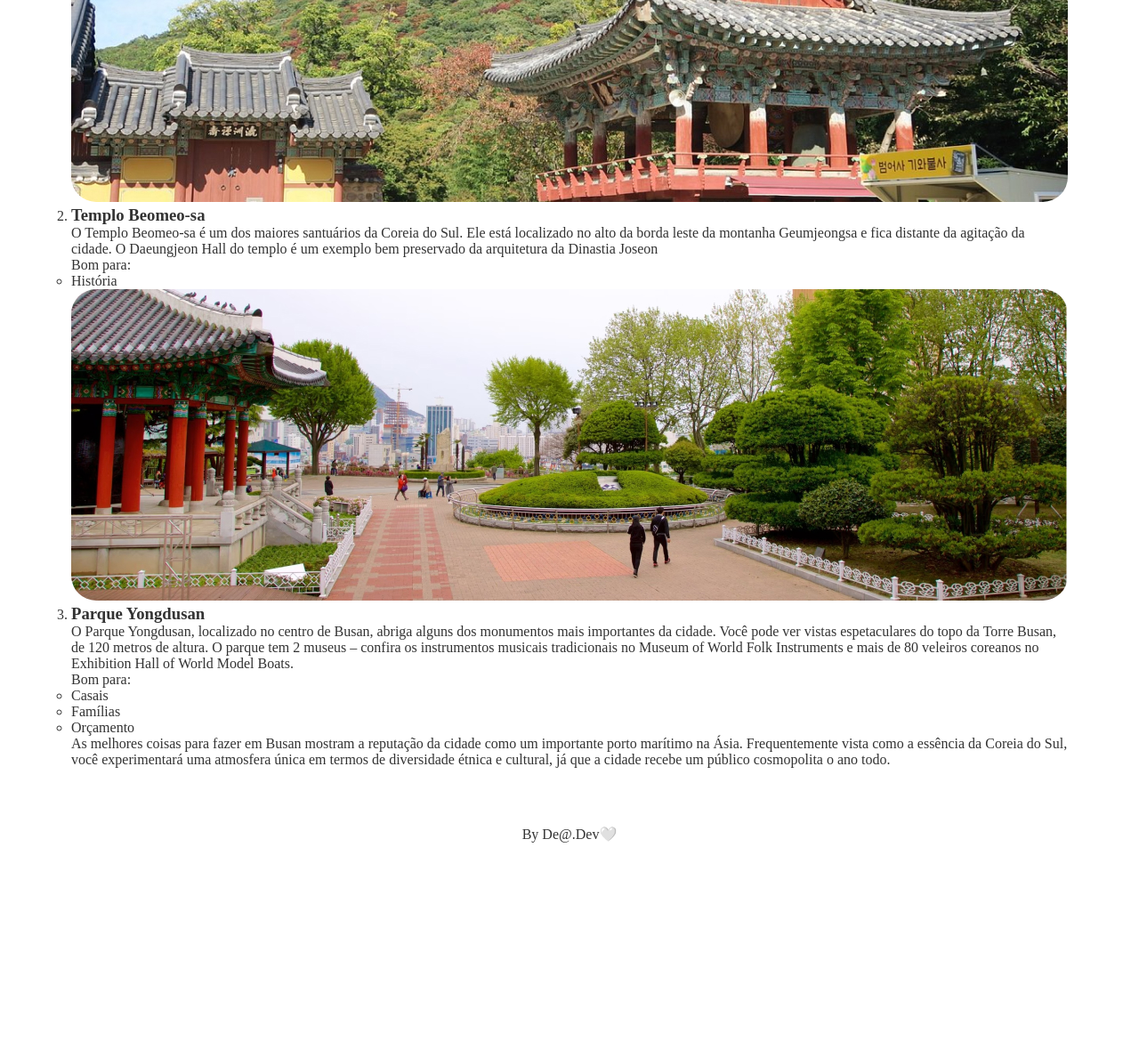
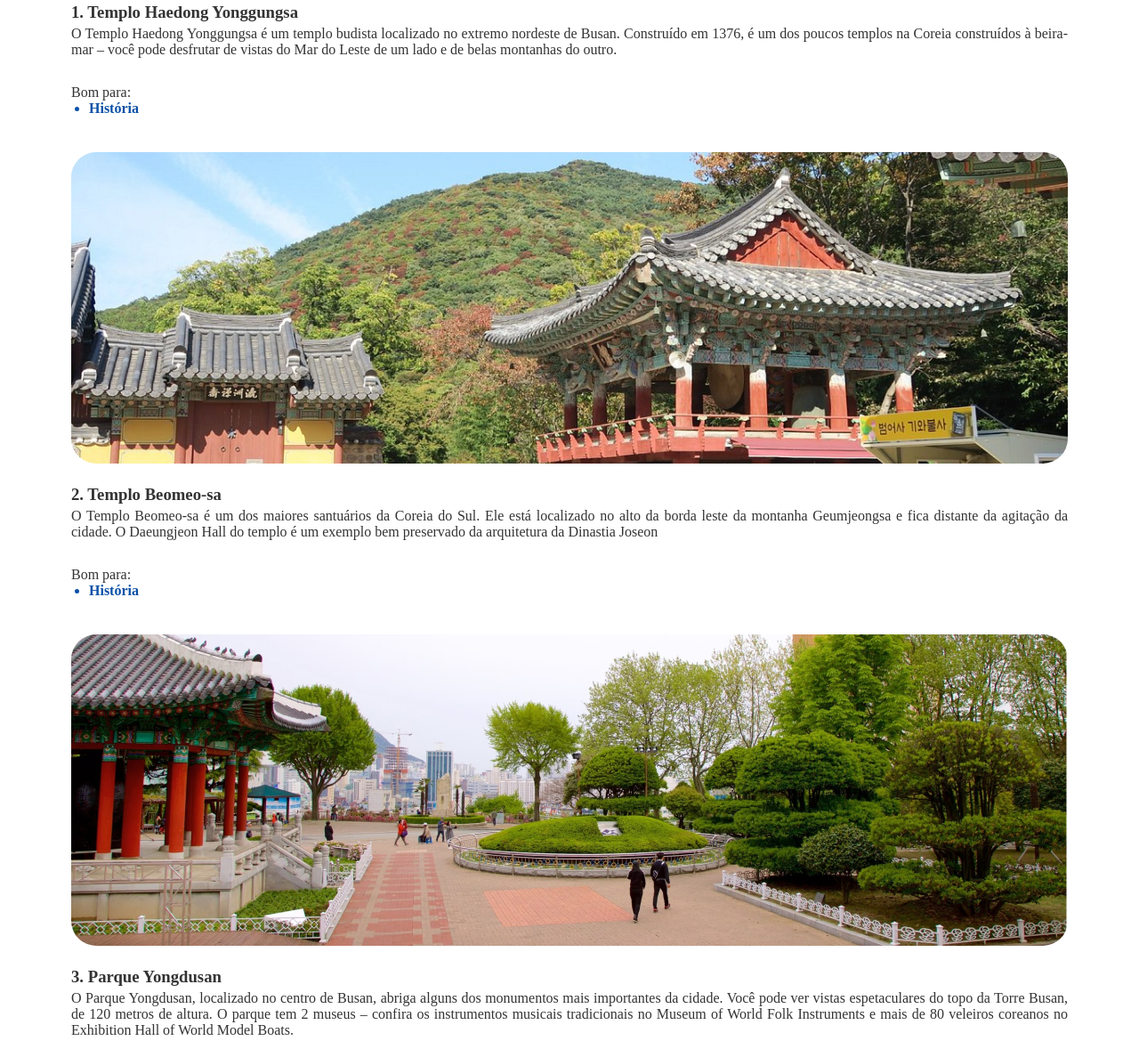
Before and after one commit to Andrea-Santos20/tourist-local-project, a plain HTML site: page index.html in a window 1280 px wide. Shown: the part 1521-2691 px from the top of the page at 89% size. Before the commit the page ends 2516 px from the top, so only its background shows below. Drawn offline with Linux system fonts and the light colour scheme; a web font is replaced by a local one.

Commit message:
fix/Inserção de classes e estilização da página.

```diff
--- a/index.html
+++ b/index.html
@@ -3,6 +3,9 @@
 <head>
     <meta charset="UTF-8">
     <meta name="viewport" content="width=device-width, initial-scale=1.0">
+    <link rel="preconnect" href="https://fonts.googleapis.com">
+<link rel="preconnect" href="https://fonts.gstatic.com" crossorigin>
+<link href="https://fonts.googleapis.com/css2?family=Alice&display=swap" rel="stylesheet">
     <link rel="shortcut icon" href="assets/logo-de@.png" type="image/x-icon">
     <link rel="stylesheet" href="style.css">
     <title>Tourist Local</title>
@@ -14,61 +17,69 @@
     <p id="above-text">Sua próxima viagem</p>
     <h1>Conheça Busan</h1>
     <img src="assets/image.jpg" alt="Imagem aérea da Cidade de Busan">
-    <p>Busan, a estrela em ascensão da Coreia do Sul, oferece de tudo, desde churrascarias de primeira linha até tradicionais barracas de comida de rua. Aqui, exploramos a segunda cidade da Coreia do Sul e descobrimos as suas ofertas culinárias.</p>
+    <p class="description">Busan, a estrela em ascensão da Coreia do Sul, oferece de tudo, desde churrascarias de primeira linha até tradicionais barracas de comida de rua. Aqui, exploramos a segunda cidade da Coreia do Sul e descobrimos as suas ofertas culinárias.</p>
     </div>
     </section>
 
-    <section>
-        <p id="above-text">Para os amantes de história</p>
-        <h2>Descubra 3 destinos imperdíveis em Busan</h2>
-        <p>As atrações de Busan vão desde templos budistas centenários que pontilham as montanhas e o litoral da cidade até praias imaculadas com águas cristalinas. Esta cidade litorânea tem muitas coisas para fazer o ano todo - as famílias podem passar o tempo em um aquário à beira-mar, os compradores podem explorar bairros vibrantes e os amantes da natureza podem desfrutar de longas caminhadas até mirantes panorâmicos.
+    <section class="content-list">
+        <div class="caption">
+            <p id="above-text">Para os amantes de história</p>
+            <h2>Descubra 3 destinos imperdíveis em Busan</h2>
+                <p>As atrações de Busan vão desde templos budistas centenários que pontilham as montanhas e o litoral da cidade até praias imaculadas com águas cristalinas. Esta cidade litorânea tem muitas coisas para fazer o ano todo - as famílias podem passar o tempo em um aquário à beira-mar, os compradores podem explorar bairros vibrantes e os amantes da natureza podem desfrutar de longas caminhadas até mirantes panorâmicos.
             Os santuários budistas que pontilham a costa e as montanhas de Busan têm uma arquitetura impressionante que irá encantar os fotógrafos.
         </p>
-        <ol>
-    <img src="assets/image2.jpg" alt="Imagem do Templo Haedong Yonggungsa">
-    <li>
-        <h3> Templo Haedong Yonggungsa </h3>
-        <p>O Templo Haedong Yonggungsa é um templo budista localizado no extremo nordeste de Busan. Construído em 1376, é um dos poucos templos na Coreia construídos à beira-mar – você pode desfrutar de vistas do Mar do Leste de um lado e de belas montanhas do outro.
+     </div>
+
+
+        <div class="content-card">
+         <img src="assets/image2.jpg" alt="Imagem do Templo Haedong Yonggungsa">
+
+        <h3 class="information">1. Templo Haedong Yonggungsa </h3>
+        <p class="history-text">O Templo Haedong Yonggungsa é um templo budista localizado no extremo nordeste de Busan. Construído em 1376, é um dos poucos templos na Coreia construídos à beira-mar – você pode desfrutar de vistas do Mar do Leste de um lado e de belas montanhas do outro.
     </p>
     <ul>
-        <p>Bom para:</p>
-        <li>História</li>
+        <p class="list-good">Bom para:</p>
+        <li class="history">História</li>
     </ul>
-    </li>
 
+</div>
+
+<div class="content-card">
     <img src="assets/image3.jpg" alt="Imagem do Templo Beomeo-sa">
-    <li>
-        <h3>Templo Beomeo-sa</h3>
-        <p>O Templo Beomeo-sa é um dos maiores santuários da Coreia do Sul. Ele está localizado no alto da borda leste da montanha Geumjeongsa e fica distante da agitação da cidade. O Daeungjeon Hall do templo é um exemplo bem preservado da arquitetura da Dinastia Joseon</p>
+
+        <h3 class="information"> 2. Templo Beomeo-sa</h3>
+        <p class="history-text">O Templo Beomeo-sa é um dos maiores santuários da Coreia do Sul. Ele está localizado no alto da borda leste da montanha Geumjeongsa e fica distante da agitação da cidade. O Daeungjeon Hall do templo é um exemplo bem preservado da arquitetura da Dinastia Joseon</p>
         <ul>
-            <p>Bom para:</p>
-            <li>História</li>
+            <p class="list-good">Bom para:</p>
+            <li class="history">História</li>
         </ul>
-    </li>
 
+</div>
+
+<div class="content-card">
     <img src="assets/image4.jpg" alt="Imagem do Parque Yongdusan">
-    <li>
-        <h3> Parque Yongdusan </h3>
-        <p>O Parque Yongdusan, localizado no centro de Busan, abriga alguns dos monumentos mais importantes da cidade. Você pode ver vistas espetaculares do topo da Torre Busan, de 120 metros de altura. O parque tem 2 museus – confira os instrumentos musicais tradicionais no Museum of World Folk Instruments e mais de 80 veleiros coreanos no Exhibition Hall of World Model Boats.</p>
+
+        <h3 class="information">3. Parque Yongdusan </h3>
+        <p class="history-text">O Parque Yongdusan, localizado no centro de Busan, abriga alguns dos monumentos mais importantes da cidade. Você pode ver vistas espetaculares do topo da Torre Busan, de 120 metros de altura. O parque tem 2 museus – confira os instrumentos musicais tradicionais no Museum of World Folk Instruments e mais de 80 veleiros coreanos no Exhibition Hall of World Model Boats.</p>
         <ul>
-            <p>Bom para:</p>
-            <li>Casais</li>
-            <li>Famílias</li>
-            <li>Orçamento</li>
+            <p class="list-good">Bom para:</p>
+            <li class="couple">Casais</li>
+            <li class="family">Famílias</li>
+            <li class="budget">Orçamento</li>
         </ul>
-    </li>
-    </ol>
+
+</div>
     </section>
 
-    <section>
-        <p>
+    <div class="divisor">
+        <p class="description">
             As melhores coisas para fazer em Busan mostram a reputação da cidade como um importante porto marítimo na Ásia. Frequentemente vista como a essência da Coreia do Sul, você experimentará uma atmosfera única em termos de diversidade étnica e cultural, já que a cidade recebe um público cosmopolita o ano todo.
         </p>
-    </section>
+    </div>
 </main>
 
 <footer>
-    <p>By De@.Dev🤍</p>
+    <p>By De@.Dev🖤 RocketSeat</p>
 </footer>
 </body>
 </html>
--- a/style.css
+++ b/style.css
@@ -1,10 +1,13 @@
 * {
     padding: 0;
     margin: 0;
+    box-sizing: border-box;
 }
 
 body {
     color: #333333;
+    font-family: "Alice", serif;
+    text-align: justify;
 }
 
 main {
@@ -15,13 +18,84 @@ main {
     color: #E1624F;
 }
 
+h1 {
+    margin: 8px 0 40px 0;
+}
+
+h1, h2 {
+    color: #1B1B1B;
+}
+
 img {
     border-radius: 28px;
-    /* height: 660px;
-    width: 1120px; */
+    width: 100%;
+}
+
+.description {
+    margin: 24px auto 40px 10px;
+    text-align: center;
+    font-style: italic;
+}
+
+.caption {
+    margin: 64px auto 64px auto;
+}
+
+.content-card {
+    margin-bottom: 40px;
+
+}
+
+.information {
+    margin: 20px auto 4px 0px;
+}
+
+.history-text {
+    margin-bottom: 30px;
+}
+
+.history{
+    color: #0C51A7;
+
+}
+
+.list-good {
+    list-style: bold;
+}
+
+ol {
+    list-style: bold;
+}
+
+ul {
+    list-style-type: disc;
+}
+
+.couple {
+    color: #591B98;
+}
+
+.family {
+    color: #E5245E;
+}
+
+.budget {
+    color: #E95E10;
+}
+
+.history, .couple, .family, .budget {
+    font-weight: bold;
+    margin-left: 20px;
+
+}
+
+.divisor {
+    border-top: 2px solid #D9D9D9;
+
 }
 
 footer {
     margin-bottom: 48px;
     text-align: center;
+    font-size: 16px;
 }
```
